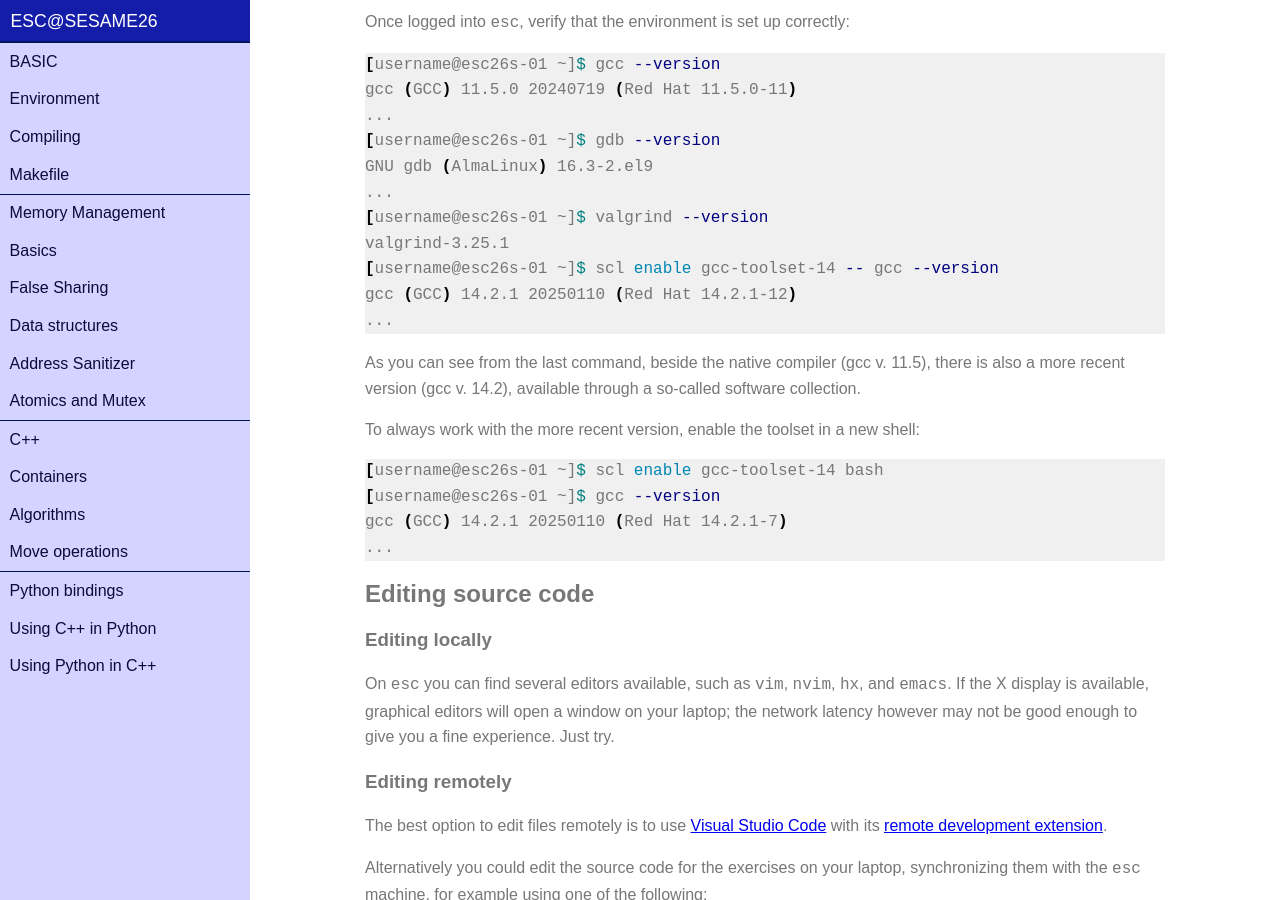
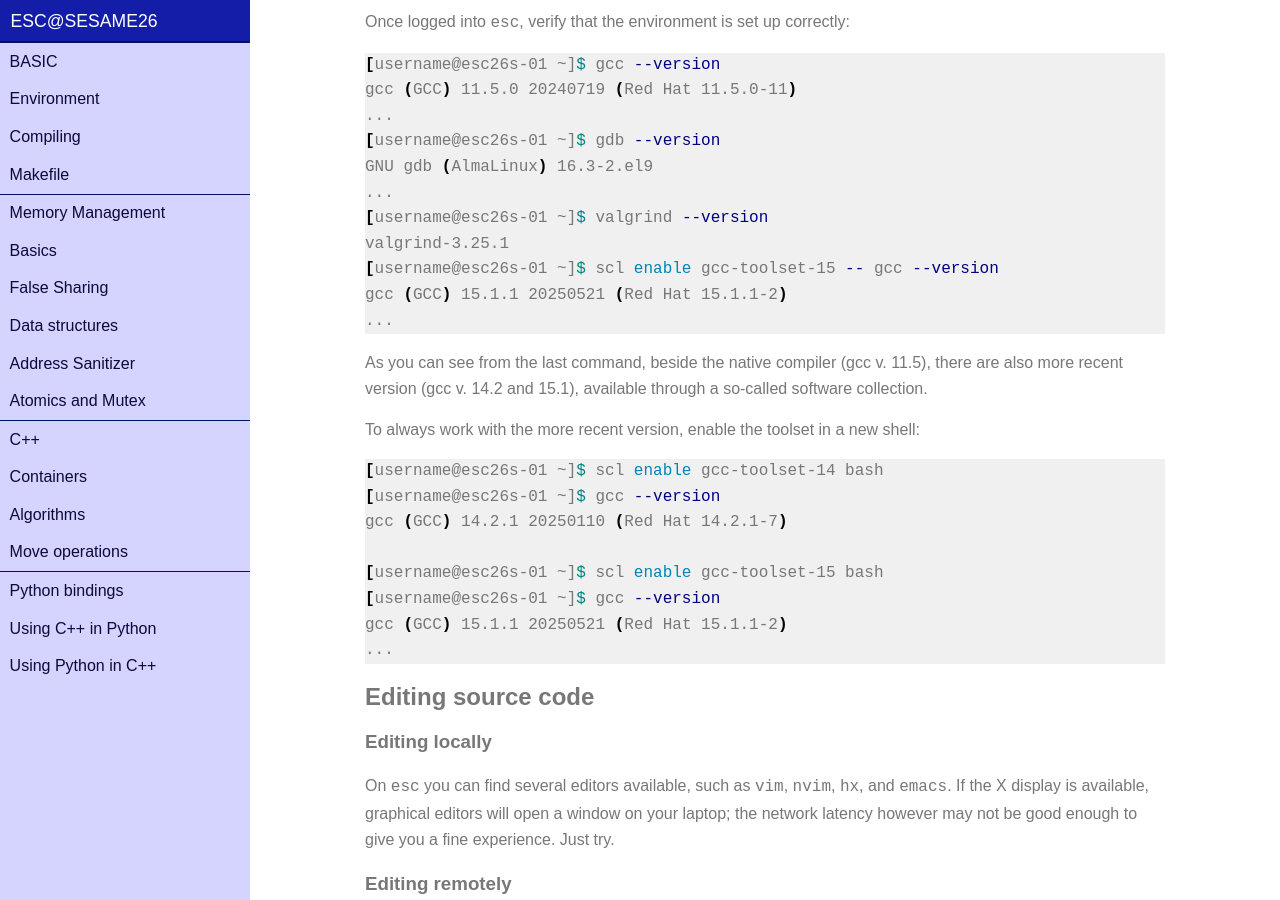
Before and after one commit to infn-esc/sesame26, a Jekyll site: the page built from basic/environment.md, in a window 1280 px wide and 900 px high, scrolled down 3332 px. Built offline with Jekyll 4.4.1, drawn with Linux system fonts in a browser that asks for light colours; nearby versions of some CDN libraries.

Commit message:
tell about gcc 15

````diff
--- a/basic/environment.md
+++ b/basic/environment.md
@@ -174,12 +174,12 @@ GNU gdb (AlmaLinux) 16.3-2.el9
 ...
 [username@esc26s-01 ~]$ valgrind --version
 valgrind-3.25.1
-[username@esc26s-01 ~]$ scl enable gcc-toolset-14 -- gcc --version
-gcc (GCC) 14.2.1 20250110 (Red Hat 14.2.1-12)
+[username@esc26s-01 ~]$ scl enable gcc-toolset-15 -- gcc --version
+gcc (GCC) 15.1.1 20250521 (Red Hat 15.1.1-2)
 ...
 ```
 
-As you can see from the last command, beside the native compiler (gcc v. 11.5), there is also a more recent version (gcc v. 14.2), available through a so-called software collection.
+As you can see from the last command, beside the native compiler (gcc v. 11.5), there are also more recent version (gcc v. 14.2 and 15.1), available through a so-called software collection.
 
 To always work with the more recent version, enable the toolset in a new shell:
 
@@ -187,6 +187,10 @@ To always work with the more recent version, enable the toolset in a new shell:
 [username@esc26s-01 ~]$ scl enable gcc-toolset-14 bash
 [username@esc26s-01 ~]$ gcc --version
 gcc (GCC) 14.2.1 20250110 (Red Hat 14.2.1-7)
+
+[username@esc26s-01 ~]$ scl enable gcc-toolset-15 bash
+[username@esc26s-01 ~]$ gcc --version
+gcc (GCC) 15.1.1 20250521 (Red Hat 15.1.1-2)
 ...
 ```
 
````
